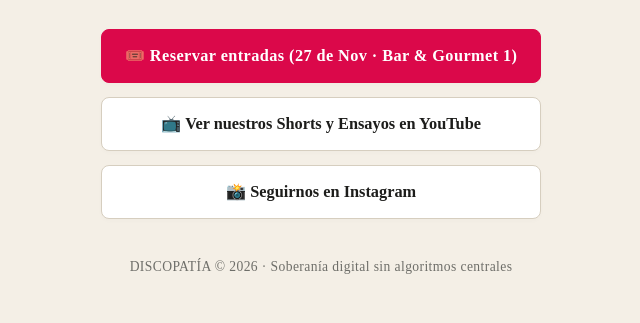
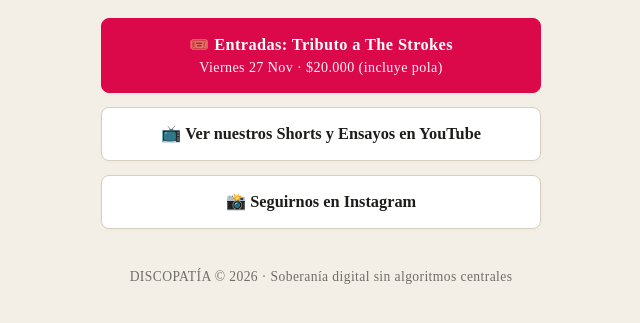
Before and after one commit to Discopatia/discopatia.github.io, a plain HTML site: page index.html in a window 1280 px wide. Shown: the part 381-704 px from the top of the page, without its empty margins (319-959 px from the left). Drawn offline with Linux system fonts and the light colour scheme; a web font is replaced by a local one.

Commit message:
Update index.html

```diff
--- a/index.html
+++ b/index.html
@@ -157,9 +157,10 @@
 
         <!-- Botones de Enlace -->
         <div class="links-list">
-            <a href="https://wa.me/573007507250" class="link-button destacado" target="_blank" rel="noopener">
-                🎟️ Reservar entradas (27 de Nov · Bar & Gourmet 1)
-            </a>
+            <a href="https://wa.me/573007507250?text=Hola%20Discopat%C3%ADa,%20quiero%20reservar%20entradas%20para%20el%20Tributo%20a%20The%20Strokes%20del%2027%20de%20noviembre" class="link-button destacado" target="_blank" rel="noopener" style="flex-direction: column; gap: 4px;">
+    <span>🎟️ Entradas: Tributo a The Strokes</span>
+    <span style="font-family: var(--font-editorial); font-size: 0.88rem; font-weight: 400; opacity: 0.95;">Viernes 27 Nov · $20.000 (incluye pola)</span>
+</a>
             <a href="https://www.youtube.com/@discopatiamusica" class="link-button" target="_blank" rel="noopener">
                 📺 Ver nuestros Shorts y Ensayos en YouTube
             </a>
```
